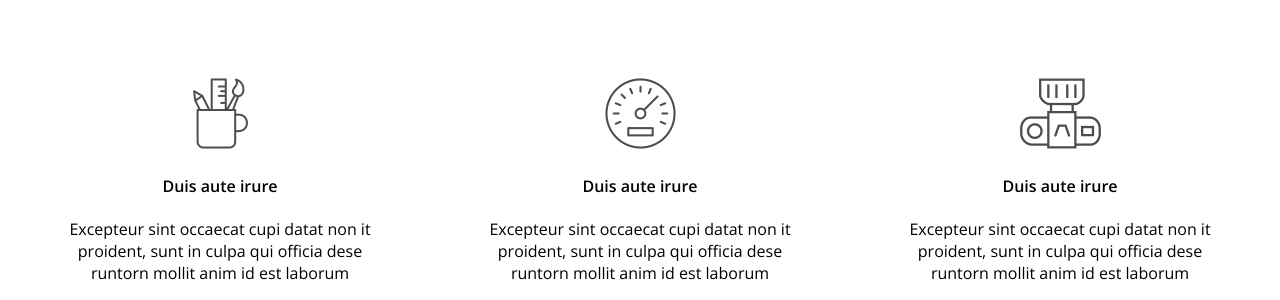
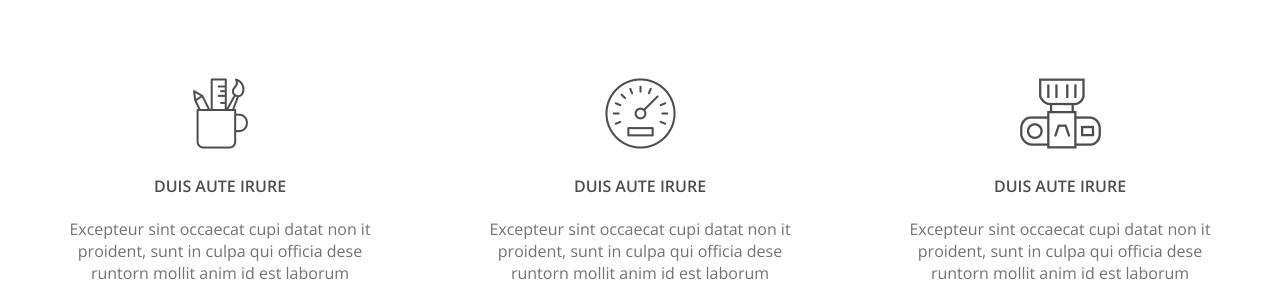
Before and after one commit to PopovMaksim/Minima, a plain HTML site: page index.html in a window 1280 px wide. Shown: the part 739-1039 px from the top of the page. Drawn offline with nearby package versions, Linux system fonts and the light colour scheme.

Commit message:
Изменение цвета шрифта

```diff
--- a/style/style.css
+++ b/style/style.css
@@ -80,3 +80,10 @@
 	text-align: center;
 	margin-top: 100px;
 }
+h4 {
+	color: #4d4d4d;
+	text-transform: uppercase;
+}
+p {
+	color: #727272;
+}
```
